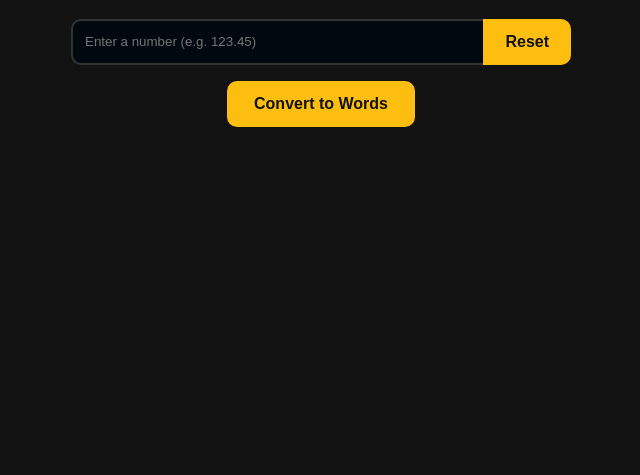
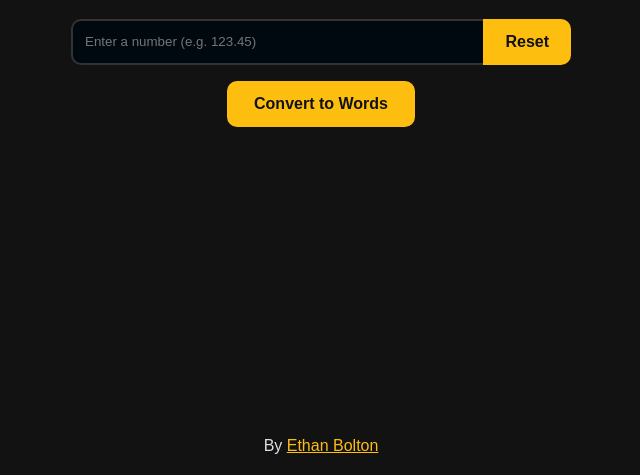
Before and after one commit to ejbolts/TechTest, a plain HTML site: page wwwroot/index.html in a window 1280 px wide. Shown: the part 325-800 px from the top of the page, without its empty margins (319-959 px from the left). Drawn offline with Linux system fonts and the light colour scheme.

Commit message:
add credit link

```diff
--- a/wwwroot/index.html
+++ b/wwwroot/index.html
@@ -60,6 +60,13 @@
     </svg>
     <p id="output" style="margin: 0"></p>
 
+    <footer>
+      By
+      <a href="https://www.ethanbolton.com" style="color: #febe10"
+        >Ethan Bolton</a
+      >
+    </footer>
+
     <script src="scripts.js" defer></script>
   </body>
 </html>
--- a/wwwroot/styles.css
+++ b/wwwroot/styles.css
@@ -93,6 +93,12 @@ p#output {
   margin-top: 0px;
 }
 
+footer {
+  position: fixed;
+  bottom: 0;
+  margin: 20px;
+}
+
 @media (max-width: 768px) {
   h1 {
     font-size: 1.8em;
```
